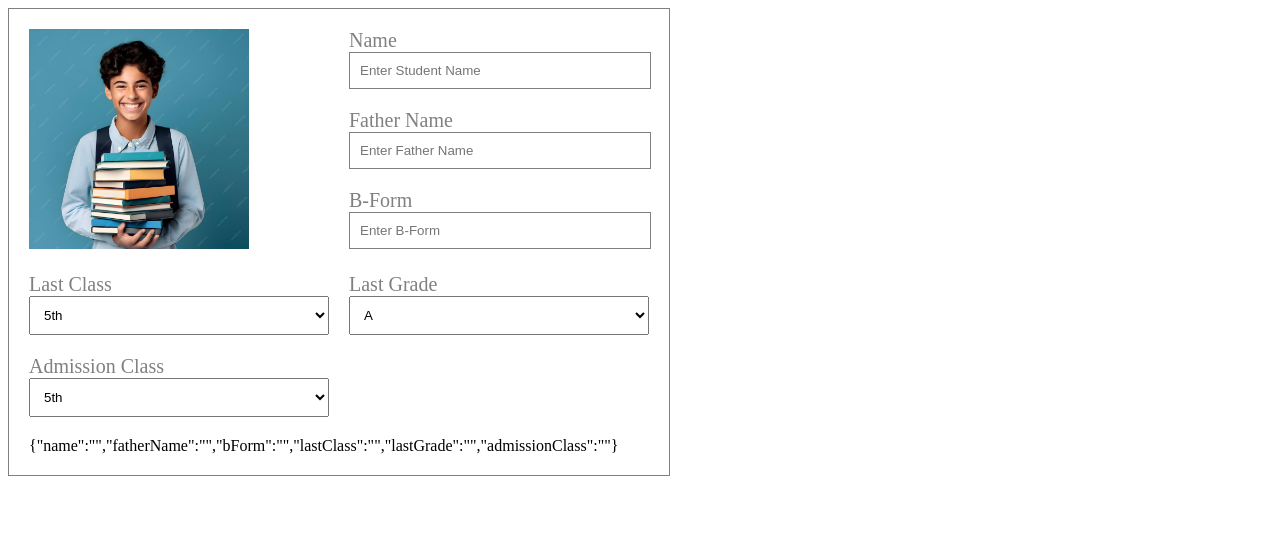
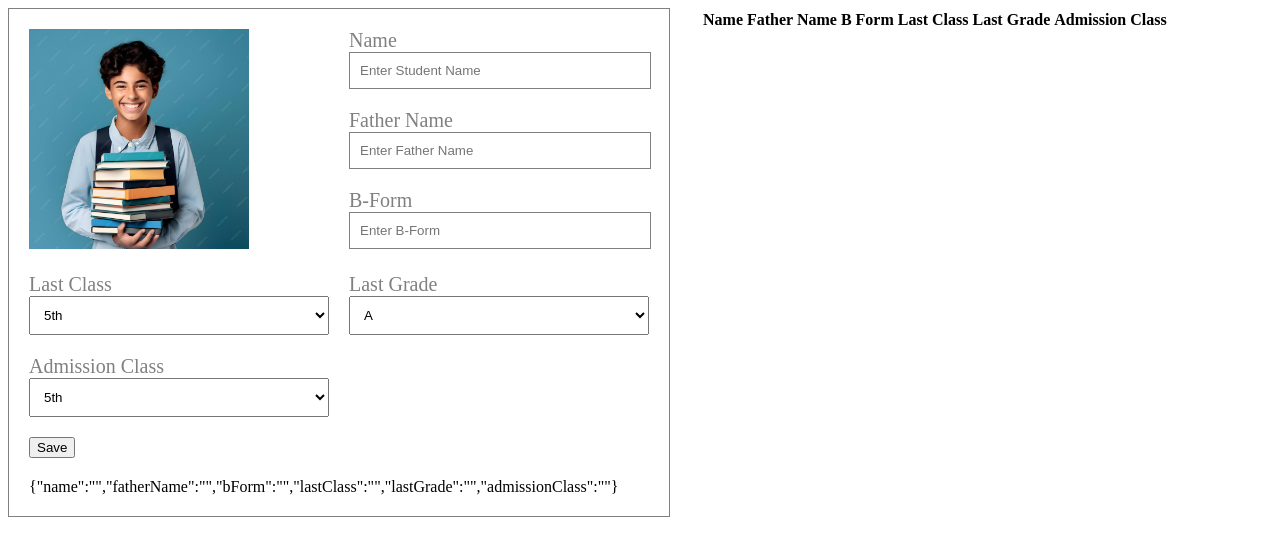
Before and after one commit to asifsabir5020/react_training_with_nextjs_01, a Next.js app: page / in a window 1280 px wide. Shown: the top 556 px of the page. Built offline with nearby package versions, Linux system fonts and the light colour scheme.

Commit message:
student table started

```diff
--- a/src/app/components/student-admission-form/index.jsx
+++ b/src/app/components/student-admission-form/index.jsx
@@ -15,8 +15,14 @@ const initialState = {
     admissionClass: ''
 }
 
-export const StudentAdmissionForm = () => {
+export const StudentAdmissionForm = (props) => {
+    const { setStudents } = props
     const [formData, setFormData] = useState(initialState)
+
+    const handleDataSave = () => {
+        setStudents(preState => ([...preState, formData]))
+        setFormData(initialState)
+    }
 
     return (
         <div className={styles.container}>
@@ -85,6 +91,11 @@ export const StudentAdmissionForm = () => {
                             }}
                         />
                     </div>
+                    <div className={styles.submitSection}>
+                            <button type='button' onClick={handleDataSave}>
+                                Save
+                            </button>
+                    </div>
                     <div className={styles.formData}>
                         {JSON.stringify(formData)}
                     </div>
--- a/src/app/components/student-admission-form/styles.module.css
+++ b/src/app/components/student-admission-form/styles.module.css
@@ -33,3 +33,7 @@
 .formData {
     line-break: anywhere;
 }
+
+.submitSection {
+
+}
--- /dev/null
+++ b/src/app/components/student-table/index.jsx
@@ -0,0 +1,34 @@
+'use client'
+
+import styles from './styles.module.css'
+
+export const StudentTable = ({ students }) => {
+    return (
+        <div className={styles.container}>
+            <table>
+                <thead>
+                    <th>Name</th>
+                    <th>Father Name</th>
+                    <th>B Form</th>
+                    <th>Last Class</th>
+                    <th>Last Grade</th>
+                    <th>Admission Class</th>
+                </thead>
+                <tbody>
+                    {students.map((s, index) => {
+                        return (
+                            <tr key={index}>
+                                <td>{s.name}</td>
+                                <td>{s.fatherName}</td>
+                                <td>{s.bForm}</td>
+                                <td>{s.lastClass}</td>
+                                <td>{s.lastGrade}</td>
+                                <td>{s.admissionClass}</td>
+                            </tr>
+                        )
+                    })}
+                </tbody>
+            </table>
+        </div>
+    )
+}
--- /dev/null
+++ b/src/app/components/student-table/styles.module.css
@@ -0,0 +1,3 @@
+.container {
+
+}
--- /dev/null
+++ b/src/app/components/student/index.jsx
@@ -0,0 +1,17 @@
+'use client'
+
+import { useState } from "react";
+import styles from './styles.module.css'
+import { StudentAdmissionForm } from "../student-admission-form";
+import { StudentTable } from "../student-table";
+
+export const Student = () => {
+    const [students, setStudents] = useState([])
+
+    return (
+        <div className={styles.container}>
+            <StudentAdmissionForm setStudents={setStudents} />
+            <StudentTable students={students}/>
+        </div>
+    )
+}
--- /dev/null
+++ b/src/app/components/student/styles.module.css
@@ -0,0 +1,4 @@
+.container {
+    display: flex;
+    gap: 30px;
+}
--- a/src/app/page.js
+++ b/src/app/page.js
@@ -1,10 +1,10 @@
-import { StudentAdmissionForm } from "./components/student-admission-form";
+import { Student } from "./components/student";
 import styles from "./page.module.css";
 
 export default async function Home() {
   return (
     <main className={styles.main}>
-      <StudentAdmissionForm />
+      <Student />
     </main>
   );
 }
--- a/src/app/page.module.css
+++ b/src/app/page.module.css
@@ -1,2 +1 @@
-.main {
-}
+.main {}
```
